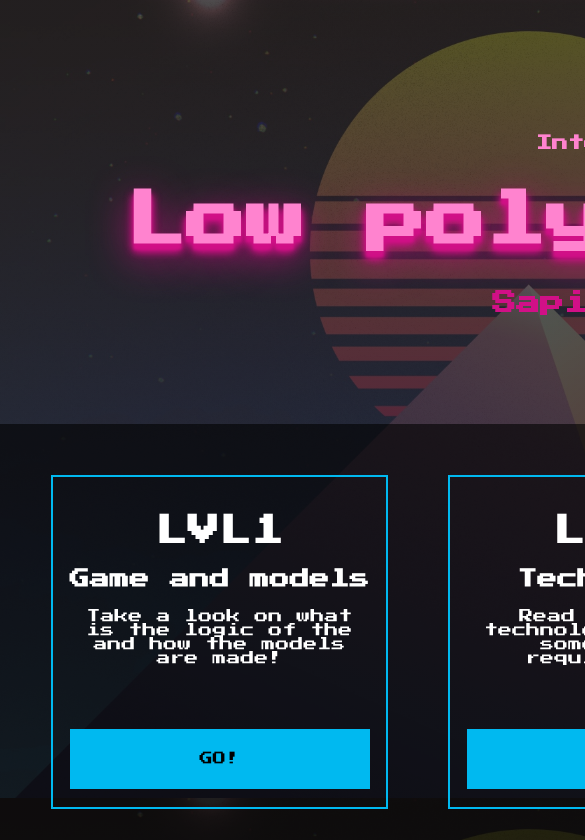
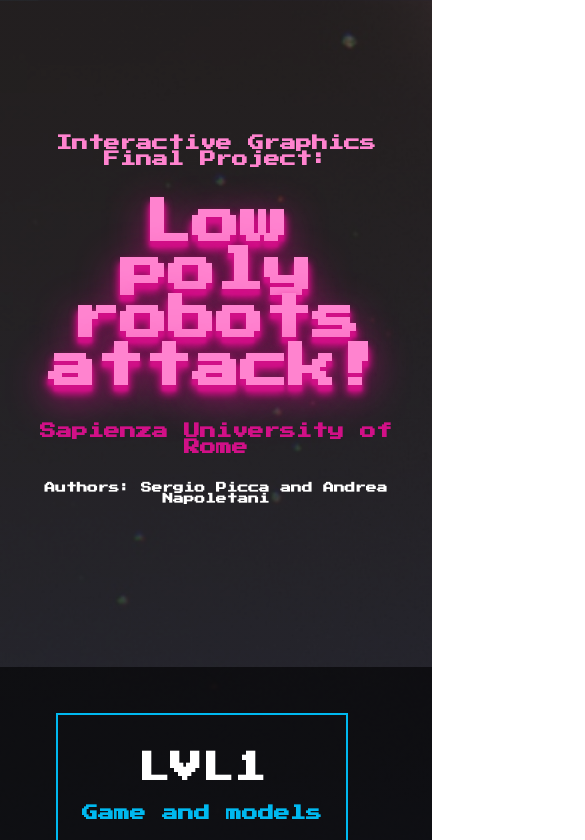
Before and after one commit to sergiopicca/lowPolyRobotsAttack, a React (Create React App) app: page / in a window 390 px wide. Shown: the top 840 px of the page, 585 px wide, since content can reach past the window. Built offline with nearby package versions, Linux system fonts and the light colour scheme.

Commit message:
Make the website fully responsive

```diff
--- a/src/Card.js
+++ b/src/Card.js
@@ -12,7 +12,7 @@ class Card extends React.Component {
     <div>
      <h1 className='level'>{this.props.level}</h1>
     </div>
-    <h3>{this.props.title}</h3>
+    <h4>{this.props.title}</h4>
    <p>{this.props.desc}</p>
    <button className='access-level'>GO!</button>
    </div>)
--- a/src/index.scss
+++ b/src/index.scss
@@ -11,7 +11,7 @@ $low-poly-dark: #303035;
 #root{
   display: grid;
   grid-template-rows: auto 60%;
-  grid-template-columns: auto;
+  grid-template-columns: repeat(auto-fit,  1fr);
   grid-template-areas:
   "title"
   "level-selection";
@@ -49,11 +49,11 @@ body {
  * The tile of the project will shine
  */
 .title h1 {
-  font-size: 60px;
+  font-size: 3rem;
 }
 
 .glow {
-  font-size: 80px;
+  font-size: 3rem;
   color: $low-poly-pink;
   text-align: center;
   -webkit-animation: glow 1s ease-in-out infinite alternate;
@@ -76,7 +76,7 @@ body {
 
 .title h5{
   color: $low-poly-purple;
-  font-size: 24px;
+  font-size: 1rem;
 }
 
 .title h6{
@@ -89,23 +89,22 @@ body {
 .lvl-selection{
   grid-area: level-selection;
   background-color: rgba($color: #000000, $alpha: .6);
-  height: 90%;
+  width: 100%;
 }
 
 .lvl-selection .card-container {
   display: grid;
-  grid-template-areas: 'card card card card';
-  grid-template-columns: repeat(minmax(400px, 1fr));
-  column-gap: 60px;
-  padding: 6vh;
+  grid-template-columns: repeat(auto-fit, minmax(320px, 1fr));
+  align-items: center;
+  grid-gap: 2.5rem;
+  padding: 3.5rem;
 }
 
 .card{
-  padding: 2vh;
-  display: inline-block;
+  padding: 1rem;
   border: 2px solid $low-poly-blue;
-  width: 300px;
-  height: 100%;
+  height: 95%;
+  width: 80%;
   color: white;
   text-align: center;
   transition-timing-function: ease-out;
@@ -113,13 +112,12 @@ body {
 }
 
 .card:hover{
-  position: relative;
   /* This timing applies on the way OUT */
   transition-timing-function: ease-in;
   /* Quick on the way out */
   transition: 0.2s;
   /* Hide thing by pushing it outside by default */
-  transform: translateY(-10%);
+  transform: translateY(-5%);
   -webkit-animation: glow-card 1s ease-in-out infinite alternate;
   -moz-animation: glow-card 1s ease-in-out infinite alternate;
   animation: glow-card 1s ease-in-out infinite alternate;
@@ -134,19 +132,19 @@ body {
   }
 }
 
-.card h3 {
-  font-size: 20px;
+.card h4{
+  color: $low-poly-blue;
 }
 
 .card p{
   /* margin: 2vh; */
   text-align: center;
-  font-size: 14px;
+  font-size: 0.95rem;
 }
 
 .card button {
-  margin-top: 6vh;
-  margin-bottom: 1vh;
+  margin-top: 3vh;
+  margin-bottom: 4vh;
   width: 100%;
   height: 20%;
   font-family: 'Press Start 2P', cursive;
```
